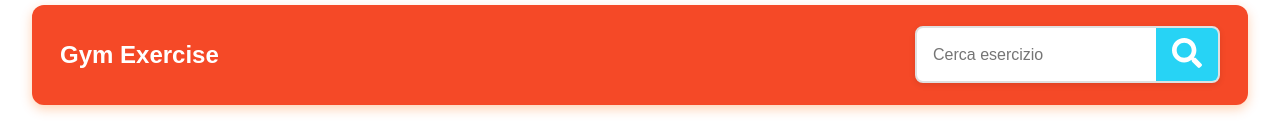
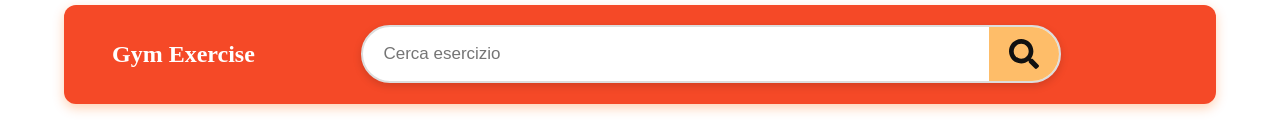
Before and after one commit to Sebastiano-Pizzata/gym-exercise-manager, a React (Vite) app in the folder front-end-exercise-manager/: page / in a window 1280 px wide. Shown: the top 132 px of the page. Built offline with nearby package versions, Linux system fonts and the light colour scheme; no server answers; a web font is replaced by a local one.

Commit message:
ADD: search exercise

```diff
--- /dev/null
+++ b/front-end-exercise-manager/src/components/ExerciseList.jsx
@@ -0,0 +1,23 @@
+import { useGlobalContext } from "../context/GlobalContext";
+import { Link } from "react-router-dom";
+
+export default function ExerciseList() {
+    const { search, searchExercise } = useGlobalContext();
+
+    if (!search.trim()) return null;
+
+    return (
+        <div className="exercise-list">
+            <p style={{ padding: '10px', color: '#999' }}>
+                {searchExercise.length} risultati trovati
+            </p>
+            {searchExercise.map(ex => (
+                <div key={ex.id} className="exercise-item">
+                    <Link className="link-ex" to={`/exercise/:${ex.id}`}>
+                        <h3>{ex.name}</h3>
+                    </Link>
+                </div>
+            ))}
+        </div>
+    );
+}
--- a/front-end-exercise-manager/src/components/Header.jsx
+++ b/front-end-exercise-manager/src/components/Header.jsx
@@ -1,14 +1,20 @@
 import "../style/header.css";
 import Search from "./Search";
 import { Link } from "react-router-dom";
+import ExerciseList from "./ExerciseList";
 
 function Header() {
     return (
         <header>
-            <div className="header-content">
-                <Link className="home-link" to={'/'}><h2>Gym Exercise</h2></Link>
-                <div>
+            <div className="header-container">
+                <Link className="home-link" to={'/'}>
+                    <h2>Gym Exercise</h2>
+                </Link>
+
+
+                <div className="search-wrapper">
                     <Search />
+                    <ExerciseList />
                 </div>
             </div>
         </header>
--- a/front-end-exercise-manager/src/components/Search.jsx
+++ b/front-end-exercise-manager/src/components/Search.jsx
@@ -1,13 +1,17 @@
 import { FaSearch } from 'react-icons/fa';
+import { useGlobalContext } from '../context/GlobalContext';
 
 export default function Search() {
+    const { search, setSearch } = useGlobalContext();
     return (
         <>
             <div className='search-bar'>
                 <input
                     type="text"
                     className='input-control'
-                    placeholder='Cerca esercizio' />
+                    placeholder='Cerca esercizio'
+                    value={search}
+                    onChange={e => setSearch(e.target.value)} />
                 <button className='search-button'><FaSearch size={30} /></button>
             </div>
         </>
--- a/front-end-exercise-manager/src/context/GlobalProvider.jsx
+++ b/front-end-exercise-manager/src/context/GlobalProvider.jsx
@@ -1,4 +1,4 @@
-import { useState } from "react";
+import { useState, useMemo } from "react";
 import { GlobalContext } from "./GlobalContext";
 
 const GlobalProvider = ({ children }) => {
@@ -6,6 +6,7 @@ const GlobalProvider = ({ children }) => {
 
     const [exercises, setExercise] = useState([]);
     const [singleExercise, setSingleExercise] = useState();
+    const [search, setSearch] = useState("");
 
     async function fetchExercises() {
         try {
@@ -41,13 +42,24 @@ const GlobalProvider = ({ children }) => {
     }
 
 
+    const searchExercise = useMemo(() => {
+        if (!search.trim()) return exercises;
+
+        return exercises.filter(exercise =>
+            exercise.name.toLowerCase().includes(search.toLowerCase())
+        );
+    }, [search, exercises]);
+
 
 
     const value = {
         exercises,
         fetchExercises,
         singleExercise,
-        fetchSingleExercise
+        fetchSingleExercise,
+        search,
+        setSearch,
+        searchExercise
     }
 
     return (
--- a/front-end-exercise-manager/src/style/header.css
+++ b/front-end-exercise-manager/src/style/header.css
@@ -6,64 +6,107 @@ header {
     top: 0;
     z-index: 1000;
     border-radius: 12px 12px;
-    width: 95%;
+    width: 90%;
     margin: 5px auto;
     padding: 16px 28px;
     transition: all 0.3s ease;
+}
+
+.header-container {
+    max-width: 1200px;
+    margin: 0 auto;
+    padding: 0 20px;
+    display: flex;
+    justify-content: space-between;
+    align-items: center;
+    flex-wrap: wrap;
+}
+
+
+.search-wrapper {
+    position: relative;
+    width: 100%;
+    max-width: 700px;
+    margin: 0 auto;
+}
+
+
+.search-bar {
+    display: flex;
+    align-items: center;
+    width: 100%;
+    border: 2px solid #ddd;
+    border-radius: 999px;
+    overflow: hidden;
+    background-color: white;
+    box-shadow: 0 3px 8px rgba(0, 0, 0, 0.15);
+}
+
+.input-control {
+    flex: 1;
+    padding: 14px 20px;
+    font-size: 17px;
+    border: none;
+    outline: none;
+    background-color: transparent;
+    color: #333;
+}
+
+
+.search-button {
+    background-color: #febd69;
+    color: #111;
+    border: none;
+    padding: 12px 20px;
+    cursor: pointer;
+    display: flex;
+    align-items: center;
+    justify-content: center;
+}
+
+.search-button:hover {
+    background-color: #f3a847;
+}
+
+
+.exercise-list {
+    position: absolute;
+    top: 100%;
+    left: 0;
+    width: 100%;
+    background-color: white;
+    border-radius: 8px;
+    box-shadow: 0 8px 20px rgba(0, 0, 0, 0.2);
+    z-index: 9999;
+    padding: 10px 0;
+    max-height: 300px;
+    overflow-y: auto;
+    display: block;
+}
+
+.exercise-item {
+    padding: 10px 16px;
+    cursor: pointer;
+    border-bottom: 1px solid #eee;
+    transition: background-color 0.2s ease;
+}
+
+.link-ex {
+    text-decoration: none;
+    color: black;
+    font-family: sans-serif;
+    font-size: 13px;
+}
+
+.exercise-item:last-child {
+    border-bottom: none;
+}
+
+.exercise-item:hover {
+    background-color: #f2f2f2;
 }
 
 .home-link {
     text-decoration: none;
     color: white;
 }
-
-.home-link h2 {
-    font-family: fantasy;
-}
-
-
-.header-content {
-    display: flex;
-    justify-content: space-between;
-    align-items: center;
-}
-
-.search-bar {
-    display: flex;
-    align-items: center;
-    width: 100%;
-    max-width: 400px;
-    margin: 0 auto;
-    border: 2px solid #e0e0e0;
-    border-radius: 8px;
-    overflow: hidden;
-    background-color: #fff;
-    box-shadow: 0 2px 6px rgba(0, 0, 0, 0.1);
-}
-
-.input-control {
-    flex: 1;
-    padding: 12px 16px;
-    font-size: 16px;
-    border: none;
-    outline: none;
-    background-color: transparent;
-    color: #333;
-}
-
-.search-button {
-    background-color: #27D3F5;
-    color: #fff;
-    border: none;
-    padding: 10px 16px;
-    cursor: pointer;
-    transition: background-color 0.3s ease;
-}
-
-.search-button:hover {
-    background-color: #1BAECC;
-}
-
-.input-control:focus {
-    box-shadow: inset 0 0 0 2px #27D3F5;
-}
```
